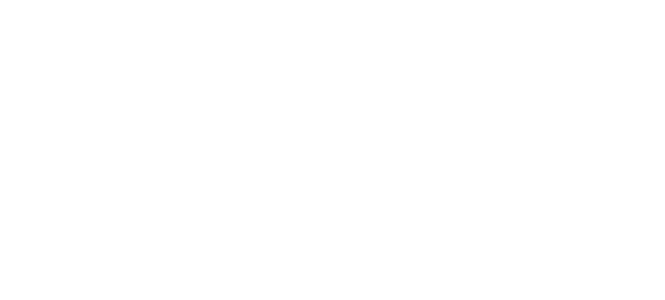
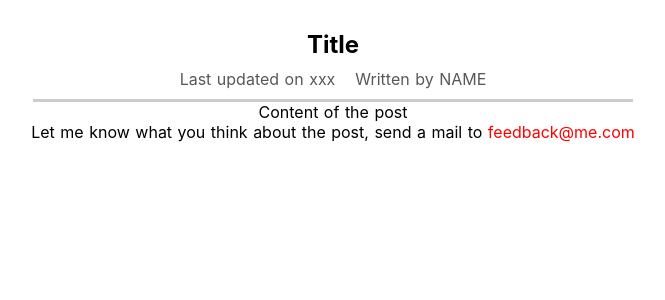
Before and after one commit to NiVanc/nuxt-blog, a Nuxt app: page /posts/1 in a window 1280 px wide. Before the commit this address had no page. Shown: the top 300 px of the page, without its empty margins (307-972 px from the left). Built offline with nearby package versions, Linux system fonts and the light colour scheme.

Commit message:
Add posts pages

```diff
--- /dev/null
+++ b/pages/posts/_id.vue
@@ -0,0 +1,74 @@
+<template>
+  <div class="single-post-page">
+    <section class="post">
+      <h1 class="post-title">Title</h1>
+      <div class="post-details">
+        <div class="post-detail">Last updated on xxx</div>
+        <div class="post-detail">Written by NAME</div>
+      </div>
+      <p class="post-content">Content of the post</p>
+    </section>
+    <section class="post-feedback">
+      <p>
+        Let me know what you think about the post, send a mail to
+        <a
+          href="mailto:feedback@me.com"
+        >feedback@me.com</a>
+      </p>
+    </section>
+  </div>
+</template>
+
+<style scoped>
+.single-post-page {
+  padding: 30px;
+  text-align: center;
+  box-sizing: border-box;
+}
+
+.post {
+  width: 100%;
+}
+
+@media (min-width: 768px) {
+  .post {
+    width: 600px;
+    margin: auto;
+  }
+}
+
+.post-title {
+  margin: 0;
+}
+
+.post-details {
+  padding: 10px;
+  box-sizing: border-box;
+  border-bottom: 3px solid #ccc;
+  display: flex;
+  justify-content: center;
+  align-items: center;
+  flex-direction: column;
+}
+
+@media (min-width: 768px) {
+  .post-details {
+    flex-direction: row;
+  }
+}
+
+.post-detail {
+  color: rgb(88, 88, 88);
+  margin: 0 10px;
+}
+
+.post-feedback a {
+  color: red;
+  text-decoration: none;
+}
+
+.post-feedback a:hover,
+.post-feedback a:active {
+  color: salmon;
+}
+</style>
--- /dev/null
+++ b/pages/posts/index.vue
@@ -0,0 +1,11 @@
+<template>
+  <div class="posts-page"></div>
+</template>
+
+<style scoped>
+.posts-page {
+  display: flex;
+  justify-content: center;
+  align-items: center;
+}
+</style>
```
